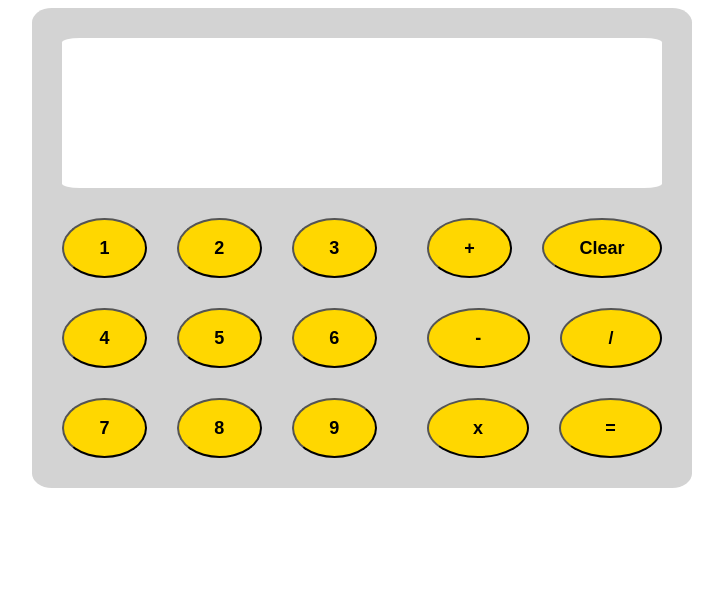
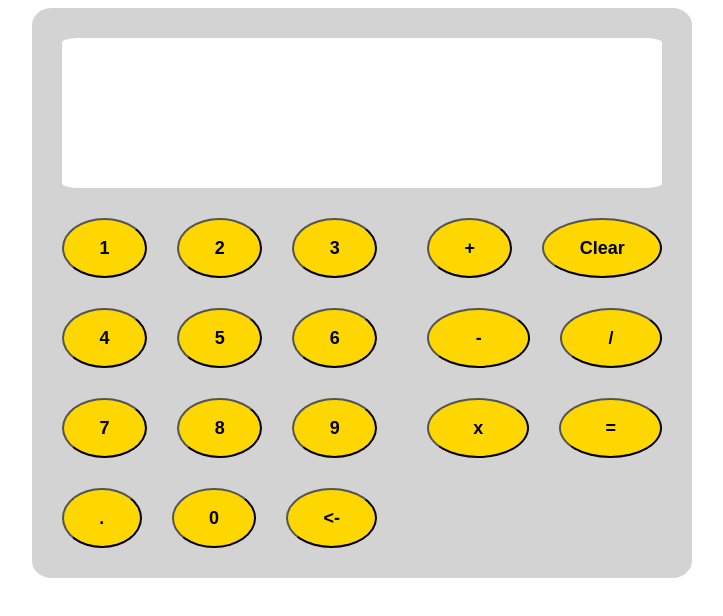
Before and after one commit to canamend/javascript-calculator, a plain HTML site: page index.html in a window 1280 px wide. Shown: the whole page, without its empty margins (278-1001 px from the left). Drawn offline with Linux system fonts and the light colour scheme.

Commit message:
Add backspace, 0 and . button

```diff
--- a/index.html
+++ b/index.html
@@ -27,6 +27,11 @@
           <button class="btn" id="btn8" value="8">8</button>
           <button class="btn" id="btn9" value="9">9</button>
         </div>
+        <div id="fourth-row" class="row">
+          <button class="btn" id="btnDot" value=".">.</button>
+          <button class="btn" id="btn0" value="0">0</button>
+          <button class="btn" id="btnErase" value="Erase">&#60;-</button>
+        </div>
       </div>
       <div id="operators">
         <div id="first-row-op" class="row">
```
